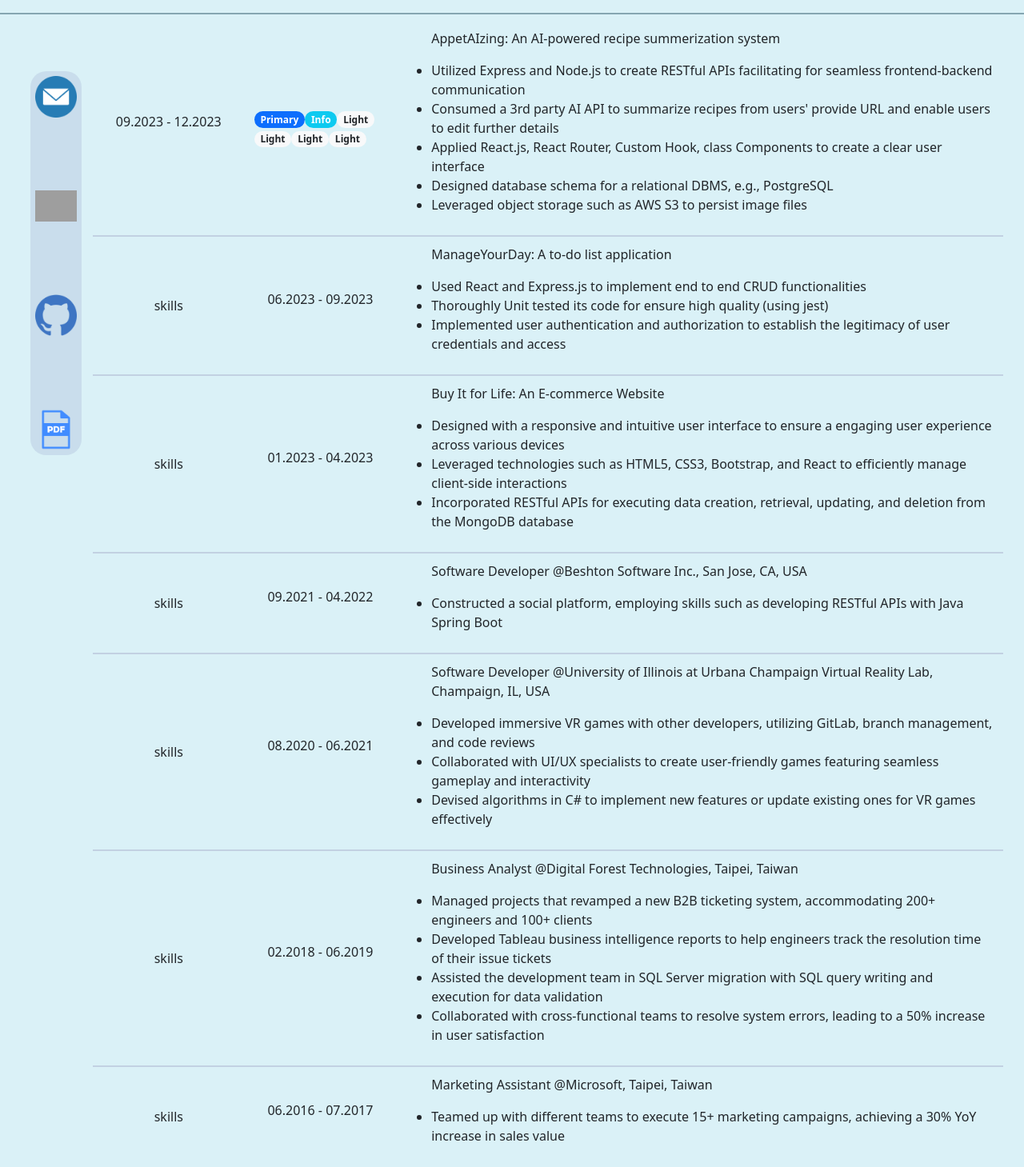
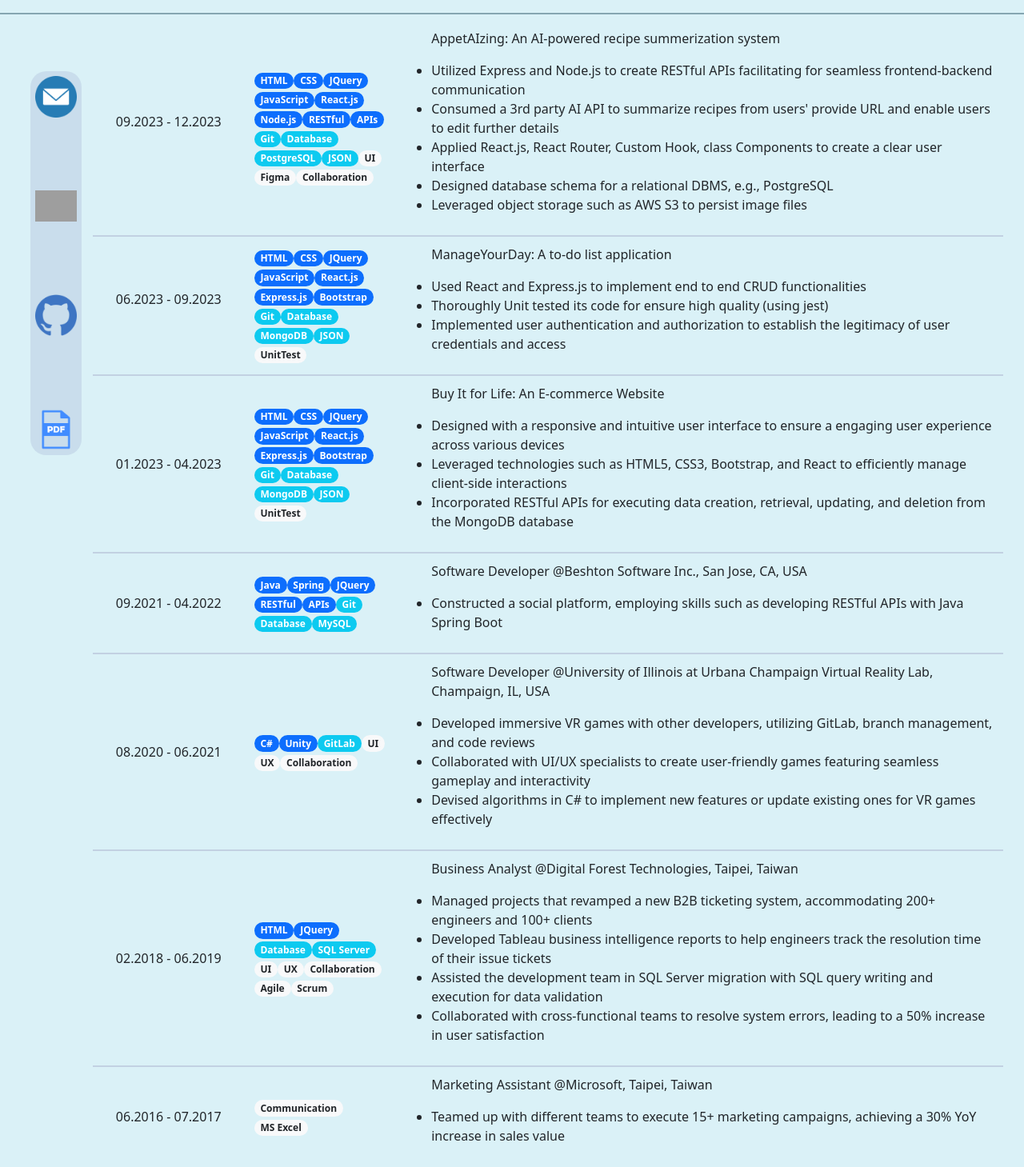
Before and after one commit to jyjian2/jessiesProfile, a React (Create React App) app: page /resume in a window 1280 px wide. Shown: the part 111-1570 px from the top of the page at 80% size. Built offline with nearby package versions, Linux system fonts and the light colour scheme; grey boxes are pictures that could not be loaded.

Commit message:
added all skills in eaxh experience

```diff
--- a/src/components/Home/Home.js
+++ b/src/components/Home/Home.js
@@ -12,26 +12,6 @@ function Home() {
 
             <div className="space"></div>
             <div className="home-wrap">
-                <Row className="picture-intro">
-                    <Col className="picture">
-                        <img src={ProfileImg} style={{ borderRadius: '50%', width: '40vw', height: 'auto' }}></img>
-                    </Col>
-                    <Col md="6" xs="12" className="intro"><p>Self Inttro. dfjdkgjfklgjlsgjlfdgjslfjglsjglf
-                        ggslkfjgldjglfdgjlsjg'sgjldjgdlfgjsklfgj
-                        slgjlfkjgdklfjgfkghjifgjodlfjgldfjgflkgj kfgjldgjlf ggslkfjgldjglfdgjlsjg
-                        gjkfsldjglfkjdglfjgklfgjlfgjlfgjldjg</p>
-                    </Col>
-                </Row>
-                <Row className="picture-intro">
-                    <Col className="picture">
-                        <img src={ProfileImg} style={{ borderRadius: '50%', width: '40vw', height: 'auto' }}></img>
-                    </Col>
-                    <Col md="6" xs="12" className="intro"><p>Self Inttro. dfjdkgjfklgjlsgjlfdgjslfjglsjglf
-                        ggslkfjgldjglfdgjlsjg'sgjldjgdlfgjsklfgj
-                        slgjlfkjgdklfjgfkghjifgjodlfjgldfjgflkgj kfgjldgjlf ggslkfjgldjglfdgjlsjg
-                        gjkfsldjglfkjdglfjgklfgjlfgjlfgjldjg</p>
-                    </Col>
-                </Row>
                 <Row className="picture-intro">
                     <Col className="picture">
                         <img src={ProfileImg} style={{ borderRadius: '50%', width: '40vw', height: 'auto' }}></img>
--- a/src/components/Home/HomeStyles.css
+++ b/src/components/Home/HomeStyles.css
@@ -95,3 +95,14 @@ img {
 .home-wrap {
     padding-left: 10vw;
 }
+
+.copyright {
+    display: flex;
+    color: #303841;
+    font-family: Georgia, 'Times New Roman', Times, serif;
+    font-weight: 500;
+    bottom: 1%;
+    width: 100%;
+    justify-content: center;
+    font-size: 1em;
+}
--- a/src/components/Resume/Resume.js
+++ b/src/components/Resume/Resume.js
@@ -18,13 +18,22 @@ function Resume() {
                     </Col>
 
                     <Col className="d-flex align-items-center justify-content-center">
-                        <div direction="vertical" gap={2}>
-                            <Badge pill bg="primary">Primary</Badge>
-                            <Badge pill bg="info">Info</Badge>
-                            <Badge pill bg="light" text="dark">Light</Badge>
-                            <Badge pill bg="light" text="dark">Light</Badge>
-                            <Badge pill bg="light" text="dark">Light</Badge>
-                            <Badge pill bg="light" text="dark">Light</Badge>
+                        <div direction="vertical" gap={4}>
+                            <Badge pill bg="primary">HTML</Badge>
+                            <Badge pill bg="primary">CSS</Badge>
+                            <Badge pill bg="primary">JQuery</Badge>
+                            <Badge pill bg="primary">JavaScript</Badge>
+                            <Badge pill bg="primary">React.js</Badge>
+                            <Badge pill bg="primary">Node.js</Badge>
+                            <Badge pill bg="primary">RESTful</Badge>
+                            <Badge pill bg="primary">APIs</Badge>
+                            <Badge pill bg="info">Git</Badge>
+                            <Badge pill bg="info">Database</Badge>
+                            <Badge pill bg="info">PostgreSQL</Badge>
+                            <Badge pill bg="info">JSON</Badge>
+                            <Badge pill bg="light" text="dark">UI</Badge>
+                            <Badge pill bg="light" text="dark">Figma</Badge>
+                            <Badge pill bg="light" text="dark">Collaboration</Badge>
                         </div>
                     </Col>
 
@@ -41,11 +50,26 @@ function Resume() {
                     <div className="resume-divider"></div>
                 </Row>
                 <Row >
-
-                    <Col className="d-flex align-items-center justify-content-center">skills</Col>
                     <Col md="2" className="d-flex align-items-center justify-content-center">
                         <p>06.2023 - 09.2023</p>
                     </Col>
+                    <Col className="d-flex align-items-center justify-content-center">
+                        <div direction="vertical" gap={4}>
+                            <Badge pill bg="primary">HTML</Badge>
+                            <Badge pill bg="primary">CSS</Badge>
+                            <Badge pill bg="primary">JQuery</Badge>
+                            <Badge pill bg="primary">JavaScript</Badge>
+                            <Badge pill bg="primary">React.js</Badge>
+                            <Badge pill bg="primary">Express.js</Badge>
+                            <Badge pill bg="primary">Bootstrap</Badge>
+                            <Badge pill bg="info">Git</Badge>
+                            <Badge pill bg="info">Database</Badge>
+                            <Badge pill bg="info">MongoDB</Badge>
+                            <Badge pill bg="info">JSON</Badge>
+                            <Badge pill bg="light" text="dark">UnitTest</Badge>
+                        </div>
+                    </Col>
+
                     <Col md="8" xs="12" >
                         <ul>
                             <p>ManageYourDay: A to-do list application</p>
@@ -59,9 +83,22 @@ function Resume() {
                 </Row>
                 <Row >
 
-                    <Col className="d-flex align-items-center justify-content-center">skills</Col>
+                    <Col className="d-flex align-items-center justify-content-center">01.2023 - 04.2023</Col>
                     <Col md="2" className="d-flex align-items-center justify-content-center">
-                        <p>01.2023 - 04.2023</p>
+                    <div direction="vertical" gap={4}>
+                            <Badge pill bg="primary">HTML</Badge>
+                            <Badge pill bg="primary">CSS</Badge>
+                            <Badge pill bg="primary">JQuery</Badge>
+                            <Badge pill bg="primary">JavaScript</Badge>
+                            <Badge pill bg="primary">React.js</Badge>
+                            <Badge pill bg="primary">Express.js</Badge>
+                            <Badge pill bg="primary">Bootstrap</Badge>
+                            <Badge pill bg="info">Git</Badge>
+                            <Badge pill bg="info">Database</Badge>
+                            <Badge pill bg="info">MongoDB</Badge>
+                            <Badge pill bg="info">JSON</Badge>
+                            <Badge pill bg="light" text="dark">UnitTest</Badge>
+                        </div>
                     </Col>
                     <Col md="8" xs="12" >
                         <ul>
@@ -75,9 +112,18 @@ function Resume() {
                 </Row>
                 <Row >
 
-                    <Col className="d-flex align-items-center justify-content-center">skills</Col>
+                    <Col className="d-flex align-items-center justify-content-center">09.2021 - 04.2022</Col>
                     <Col md="2" className="d-flex align-items-center justify-content-center">
-                        <p>09.2021 - 04.2022</p>
+                        <div direction="vertical" gap={4}>
+                            <Badge pill bg="primary">Java</Badge>
+                            <Badge pill bg="primary">Spring</Badge>
+                            <Badge pill bg="primary">JQuery</Badge>
+                            <Badge pill bg="primary">RESTful</Badge>
+                            <Badge pill bg="primary">APIs</Badge>
+                            <Badge pill bg="info">Git</Badge>
+                            <Badge pill bg="info">Database</Badge>
+                            <Badge pill bg="info">MySQL</Badge>
+                        </div>
                     </Col>
                     <Col md="8" xs="12" >
                         <ul>
@@ -89,9 +135,16 @@ function Resume() {
                 </Row>
                 <Row >
 
-                    <Col className="d-flex align-items-center justify-content-center">skills</Col>
+                    <Col className="d-flex align-items-center justify-content-center">08.2020 - 06.2021</Col>
                     <Col md="2" className="d-flex align-items-center justify-content-center">
-                        <p>08.2020 - 06.2021</p>
+                        <div direction="vertical" gap={4}>
+                            <Badge pill bg="primary">C#</Badge>
+                            <Badge pill bg="primary">Unity</Badge>
+                            <Badge pill bg="info">GitLab</Badge>
+                            <Badge pill bg="light" text="dark">UI</Badge>
+                            <Badge pill bg="light" text="dark">UX</Badge>
+                            <Badge pill bg="light" text="dark">Collaboration</Badge>
+                        </div>
                     </Col>
                     <Col md="8" xs="12" >
                         <ul>
@@ -106,9 +159,19 @@ function Resume() {
                 </Row>
                 <Row >
 
-                    <Col className="d-flex align-items-center justify-content-center">skills</Col>
+                    <Col className="d-flex align-items-center justify-content-center">02.2018 - 06.2019</Col>
                     <Col md="2" className="d-flex align-items-center justify-content-center">
-                        <p>02.2018 - 06.2019</p>
+                        <div direction="vertical" gap={4}>
+                            <Badge pill bg="primary">HTML</Badge>
+                            <Badge pill bg="primary">JQuery</Badge>
+                            <Badge pill bg="info">Database</Badge>
+                            <Badge pill bg="info">SQL Server</Badge>
+                            <Badge pill bg="light" text="dark">UI</Badge>
+                            <Badge pill bg="light" text="dark">UX</Badge>
+                            <Badge pill bg="light" text="dark">Collaboration</Badge>
+                            <Badge pill bg="light" text="dark">Agile</Badge>
+                            <Badge pill bg="light" text="dark">Scrum</Badge>
+                        </div>
 
                     </Col>
                     <Col md="8" xs="12" >
@@ -125,9 +188,12 @@ function Resume() {
                 </Row>
                 <Row >
 
-                    <Col className="d-flex align-items-center justify-content-center">skills</Col>
+                    <Col className="d-flex align-items-center justify-content-center">06.2016 - 07.2017</Col>
                     <Col md="2" className="d-flex align-items-center justify-content-center">
-                        <p> 06.2016 - 07.2017</p>
+                        <div direction="vertical" gap={4}>
+                            <Badge pill bg="light" text="dark">Communication</Badge>
+                            <Badge pill bg="light" text="dark">MS Excel</Badge>
+                        </div>
 
                     </Col>
                     <Col md="8" xs="12" >
```
